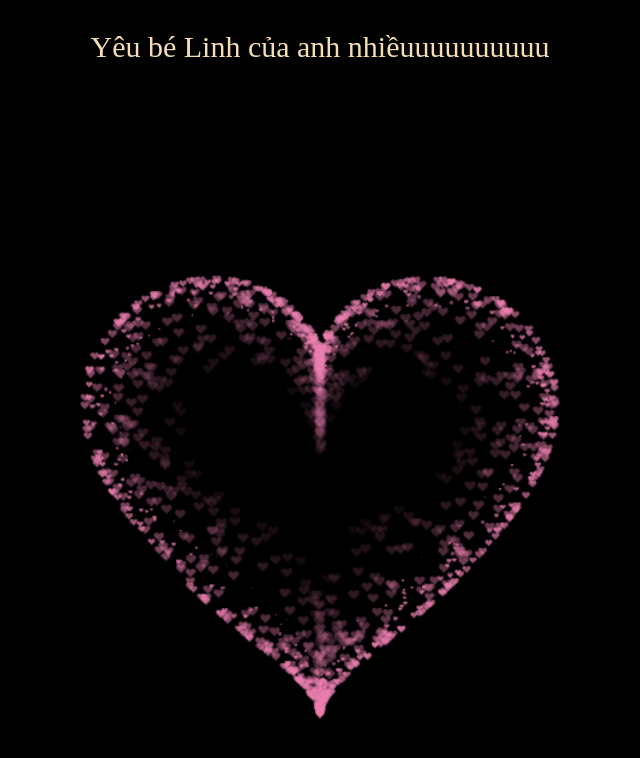
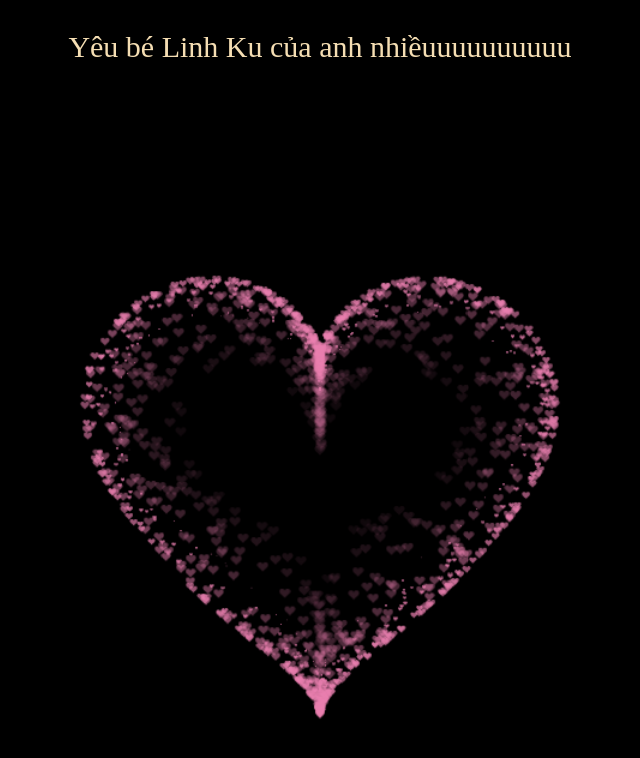
Before and after one commit to cuongvu164/heart, a plain HTML site: page index.html in a window 1280 px wide. Shown: the whole page, without its empty margins (320-960 px from the left). Drawn offline with Linux system fonts and the light colour scheme.

Commit message:
Update index.html

```diff
--- a/index.html
+++ b/index.html
@@ -12,7 +12,7 @@
 <body>
     <div class="title">
         <p>
-            Yêu bé Linh của anh nhiềuuuuuuuuuu
+            Yêu bé Linh Ku của anh nhiềuuuuuuuuuu
         </p>
     </div>
     <div class="container">
```
